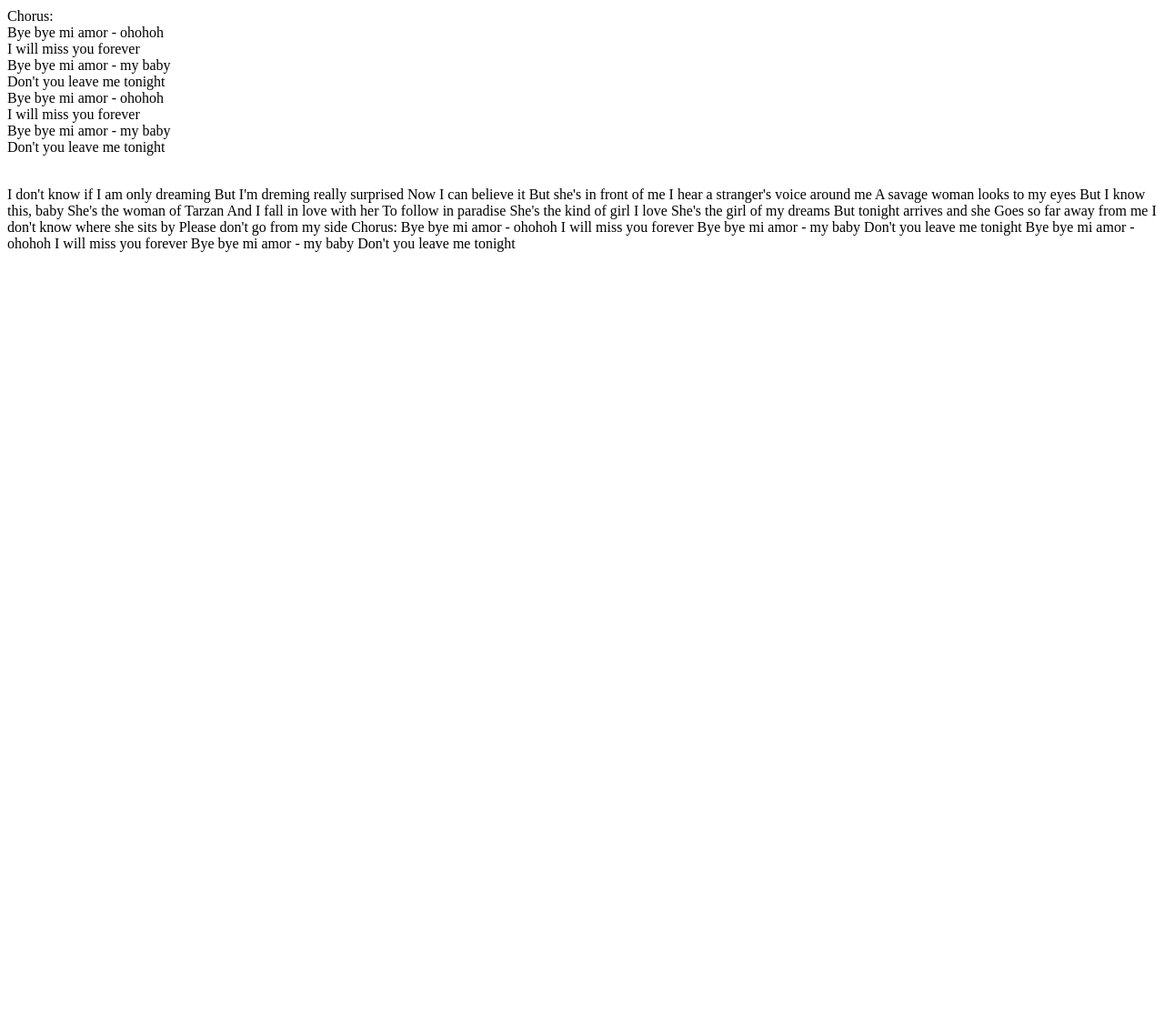
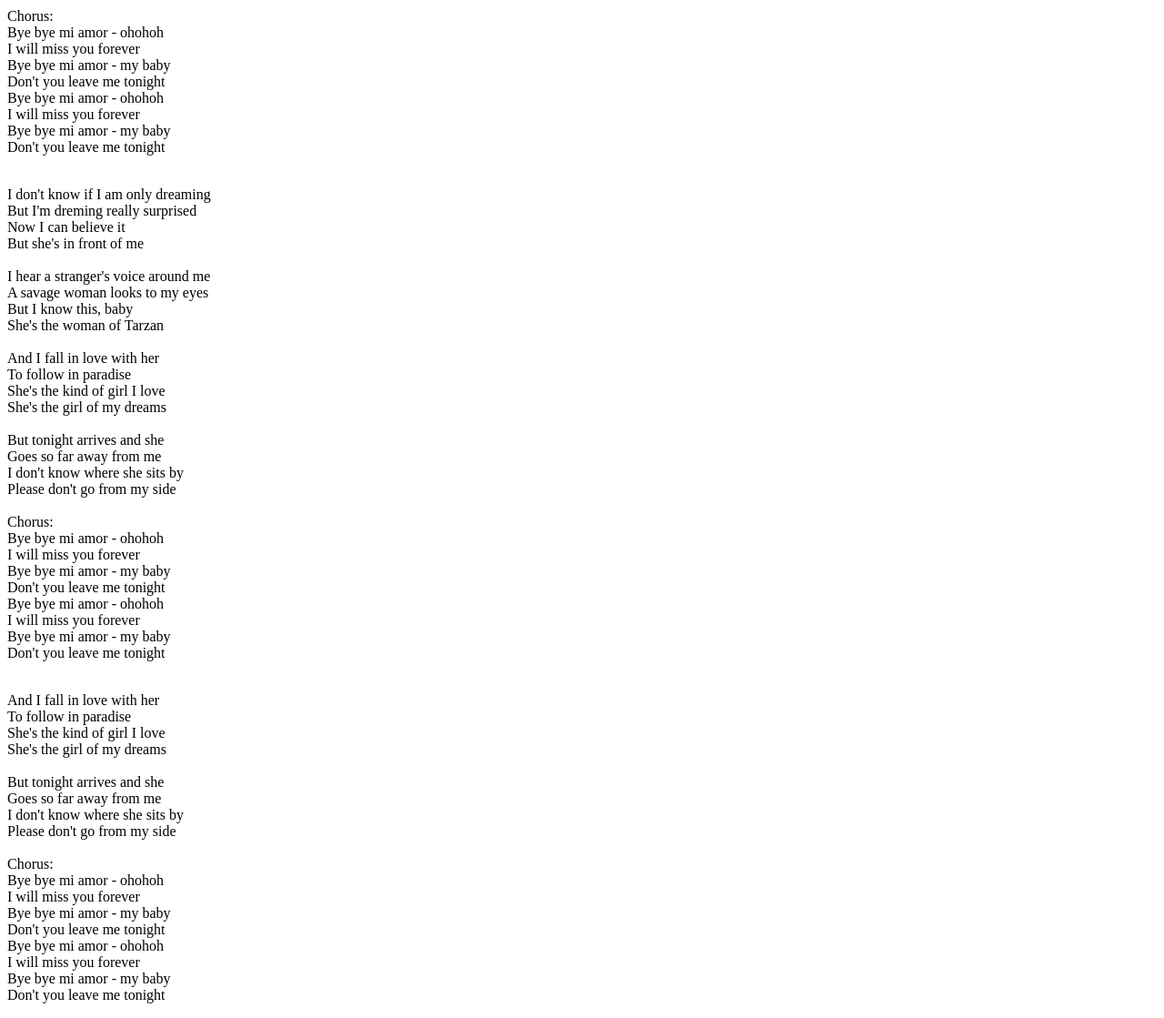
Before and after one commit to krollukasz/7.3_Git-repozytorium_zdalne, a plain HTML site: page index.html in a window 1280 px wide. Shown: the part 500-1619 px from the top of the page at 91% size. Before the commit the page ends 800 px from the top, so only its background shows below. Drawn offline with nearby package versions, Linux system fonts and the light colour scheme; files that its build step writes are made by us from their sources.

Commit message:
Add a third part of the song

```diff
--- a/index.html
+++ b/index.html
@@ -15,7 +15,7 @@
             </div>
         </section>
 
-        <div class="lyrics">
+        <section class="lyrics">
             <div class="container">
                 <p>Lost in the middle of a jungle<br>
                     Sending an SOS to the world<br>
@@ -47,38 +47,58 @@
                     Bye bye mi amor - my baby<br>
                     Don't you leave me tonight<br><br>
                 </p>
-		<p>I don't know if I am only dreaming
-		   But I'm dreming really surprised
-		   Now I can believe it
-		   But she's in front of me
+                <p>I don't know if I am only dreaming<br>
+                    But I'm dreming really surprised<br>
+                    Now I can believe it<br>
+                    But she's in front of me<br><br>
 
-		   I hear a stranger's voice around me
-		   A savage woman looks to my eyes
-		   But I know this, baby
-		   She's the woman of Tarzan
+                    I hear a stranger's voice around me<br>
+                    A savage woman looks to my eyes<br>
+                    But I know this, baby<br>
+                    She's the woman of Tarzan<br><br>
 
-		   And I fall in love with her
-		   To follow in paradise
-		   She's the kind of girl I love
-		   She's the girl of my dreams
+                    And I fall in love with her<br>
+                    To follow in paradise<br>
+                    She's the kind of girl I love<br>
+                    She's the girl of my dreams<br><br>
 
-		   But tonight arrives and she
-		   Goes so far away from me
-		   I don't know where she sits by
-		   Please don't go from my side
+                    But tonight arrives and she<br>
+                    Goes so far away from me<br>
+                    I don't know where she sits by<br>
+                    Please don't go from my side<br><br>
 
-		   Chorus:
-		   Bye bye mi amor - ohohoh
-		   I will miss you forever
-		   Bye bye mi amor - my baby
-		   Don't you leave me tonight
-		   Bye bye mi amor - ohohoh
-		   I will miss you forever
-		   Bye bye mi amor - my baby
-		   Don't you leave me tonight
-	    	</p>
+                    Chorus:<br>
+                    Bye bye mi amor - ohohoh<br>
+                    I will miss you forever<br>
+                    Bye bye mi amor - my baby<br>
+                    Don't you leave me tonight<br>
+                    Bye bye mi amor - ohohoh<br>
+                    I will miss you forever<br>
+                    Bye bye mi amor - my baby<br>
+                    Don't you leave me tonight<br><br>
+                </p>
+                <p>And I fall in love with her<br>
+                    To follow in paradise<br>
+                    She's the kind of girl I love<br>
+                    She's the girl of my dreams<br><br>
+
+                    But tonight arrives and she<br>
+                    Goes so far away from me<br>
+                    I don't know where she sits by<br>
+                    Please don't go from my side<br><br>
+
+                    Chorus:<br>
+                    Bye bye mi amor - ohohoh<br>
+                    I will miss you forever<br>
+                    Bye bye mi amor - my baby<br>
+                    Don't you leave me tonight<br>
+                    Bye bye mi amor - ohohoh<br>
+                    I will miss you forever<br>
+                    Bye bye mi amor - my baby<br>
+                    Don't you leave me tonight<br>
+                </p>
             </div>
-        </div>
+        </section>
     </body>
 
 </html>
```
